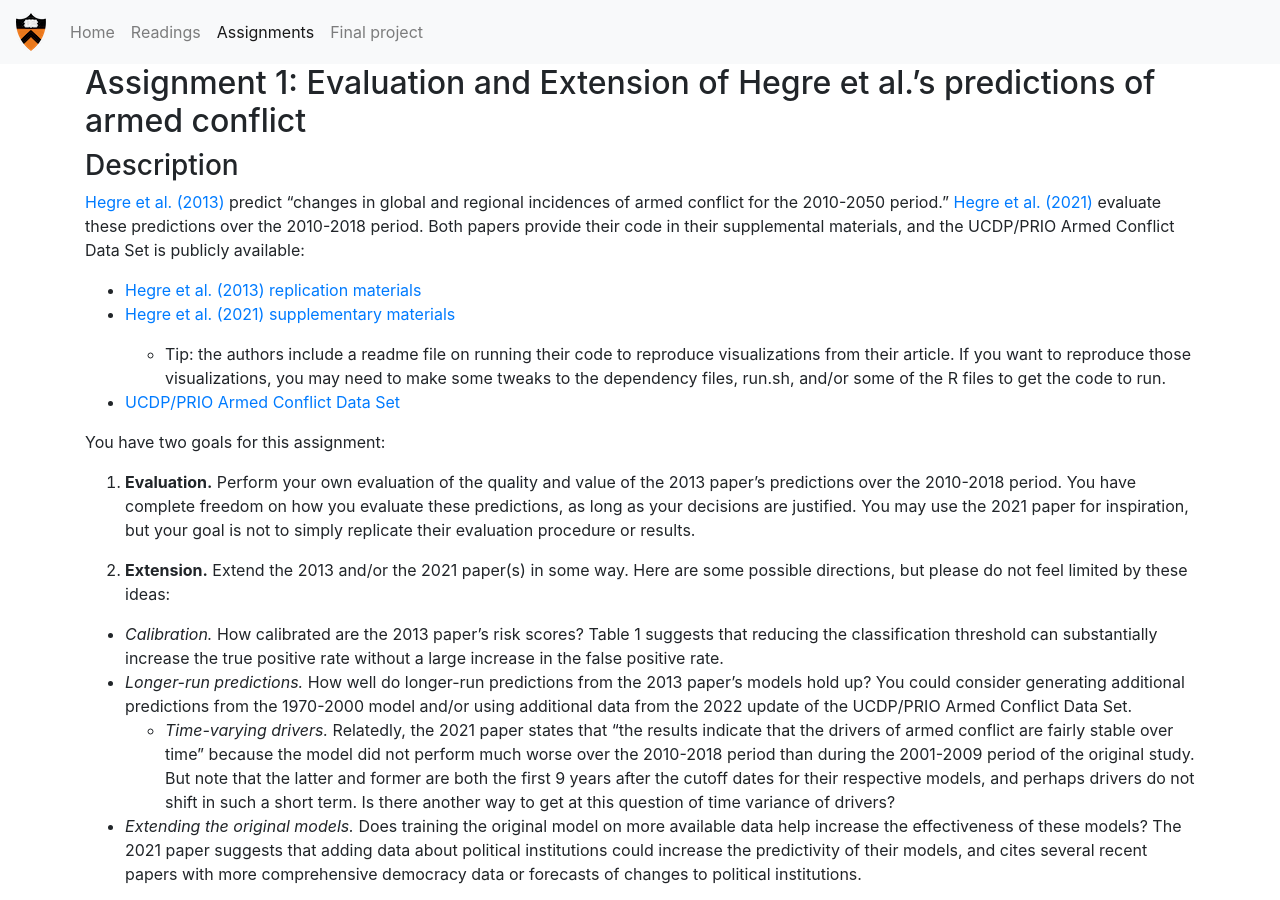
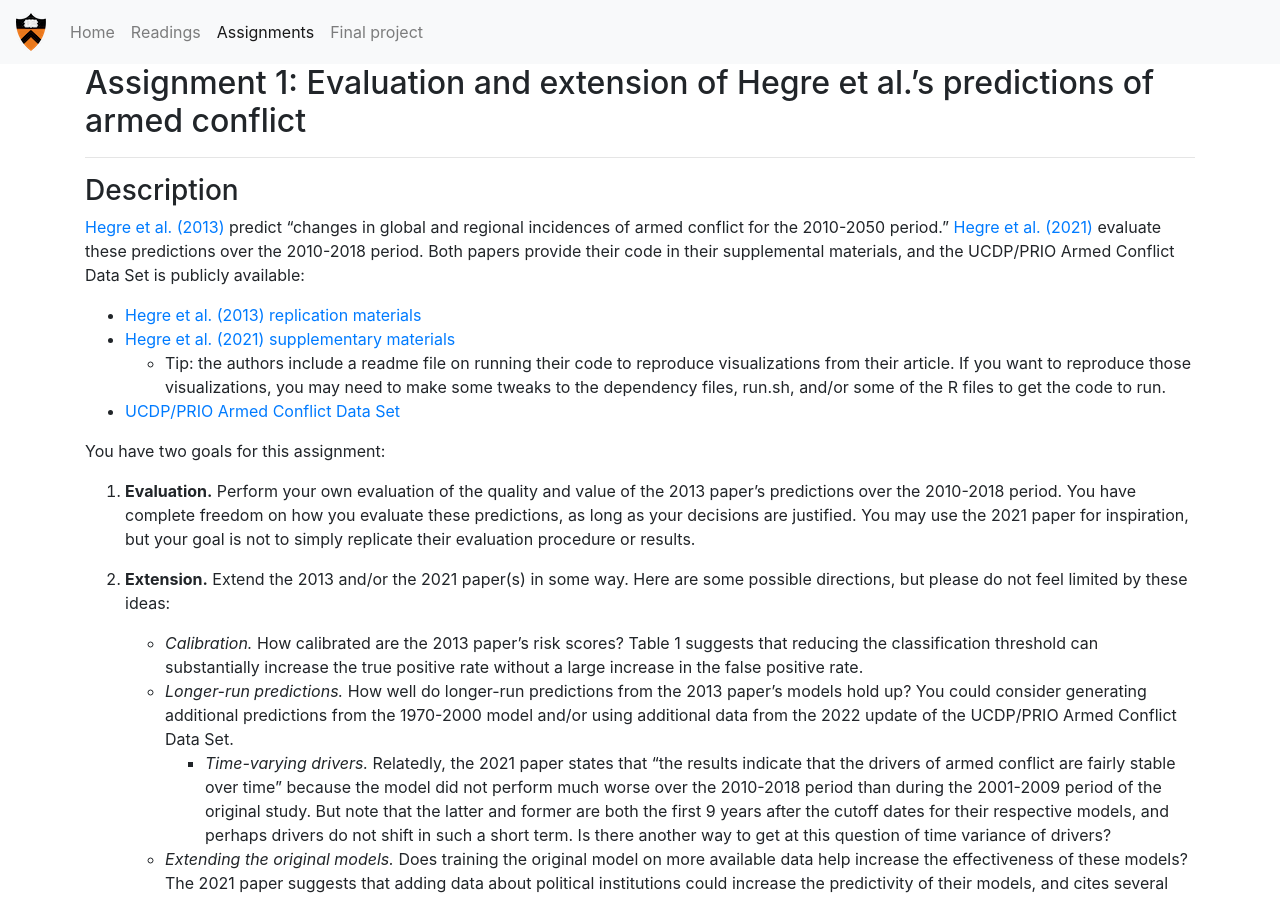
Before and after one commit to msalganik/soc555-cos598J_s2024, a Jekyll site: the page built from assignments.md, in a window 1280 px wide and 900 px high. Built offline with Jekyll 4.4.1, drawn with Linux system fonts in a browser that asks for light colours; comment, search, counter and statistics services are not loaded.

Commit message:
Spacing issues

```diff
--- a/assignments.md
+++ b/assignments.md
@@ -5,16 +5,15 @@ menuItem: Assignments
 menuPosition: 3
 ---
 
-## Assignment 1: Evaluation and Extension of Hegre et al.'s predictions of armed conflict
+## Assignment 1: Evaluation and extension of Hegre et al.'s predictions of armed conflict
+***
 
 ### Description
 
 [Hegre et al. (2013)](https://www.jstor.org/stable/24016137) predict “changes in global and regional incidences of armed conflict for the 2010-2050 period.” [Hegre et al. (2021)](https://academic.oup.com/isq/article/65/3/660/6124679) evaluate these predictions over the 2010-2018 period. Both papers provide their code in their supplemental materials, and the UCDP/PRIO Armed Conflict Data Set is publicly available:
 * [Hegre et al. (2013) replication materials](https://havardhegre.net/replication-data/)
 * [Hegre et al. (2021) supplementary materials](https://academic.oup.com/isq/article/65/3/660/6124679?login=false#supplementary-data)
-
   * Tip: the authors include a readme file on running their code to reproduce visualizations from their article. If you want to reproduce those visualizations, you may need to make some tweaks to the dependency files, run.sh, and/or some of the R files to get the code to run.
-
 * [UCDP/PRIO Armed Conflict Data Set](https://ucdp.uu.se/downloads/)
 
 You have two goals for this assignment:
@@ -22,7 +21,6 @@ You have two goals for this assignment:
 1. **Evaluation.** Perform your own evaluation of the quality and value of the 2013 paper’s predictions over the 2010-2018 period. You have complete freedom on how you evaluate these predictions, as long as your decisions are justified. You may use the 2021 paper for inspiration, but your goal is not to simply replicate their evaluation procedure or results.
 
 2. **Extension.** Extend the 2013 and/or the 2021 paper(s) in some way. Here are some possible directions, but please do not feel limited by these ideas:
-
 * *Calibration.* How calibrated are the 2013 paper’s risk scores? Table 1 suggests that reducing the classification threshold can substantially increase the true positive rate without a large increase in the false positive rate.
 * *Longer-run predictions.* How well do longer-run predictions from the 2013 paper’s models hold up? You could consider generating additional predictions from the 1970-2000 model and/or using additional data from the 2022 update of the UCDP/PRIO Armed Conflict Data Set.
   * *Time-varying drivers.* Relatedly, the 2021 paper states that “the results indicate that the drivers of armed conflict are fairly stable over time” because the model did not perform much worse over the 2010-2018 period than during the 2001-2009 period of the original study. But note that the latter and former are both the first 9 years after the cutoff dates for their respective models, and perhaps drivers do not shift in such a short term. Is there another way to get at this question of time variance of drivers?
@@ -49,7 +47,7 @@ This assignment is worth 25% of your course grade. We will evaluate you on probl
 
 **Please submit on time. This being a grad seminar, adjudicating lateness penalties and such is not a good use of instructor time. If you are unable to submit on time due to unforeseeable circumstances, reach out to us.**
 
-====
+***
 
 We will have other assignments in this class. Here are the ones that we know about.
 
```
